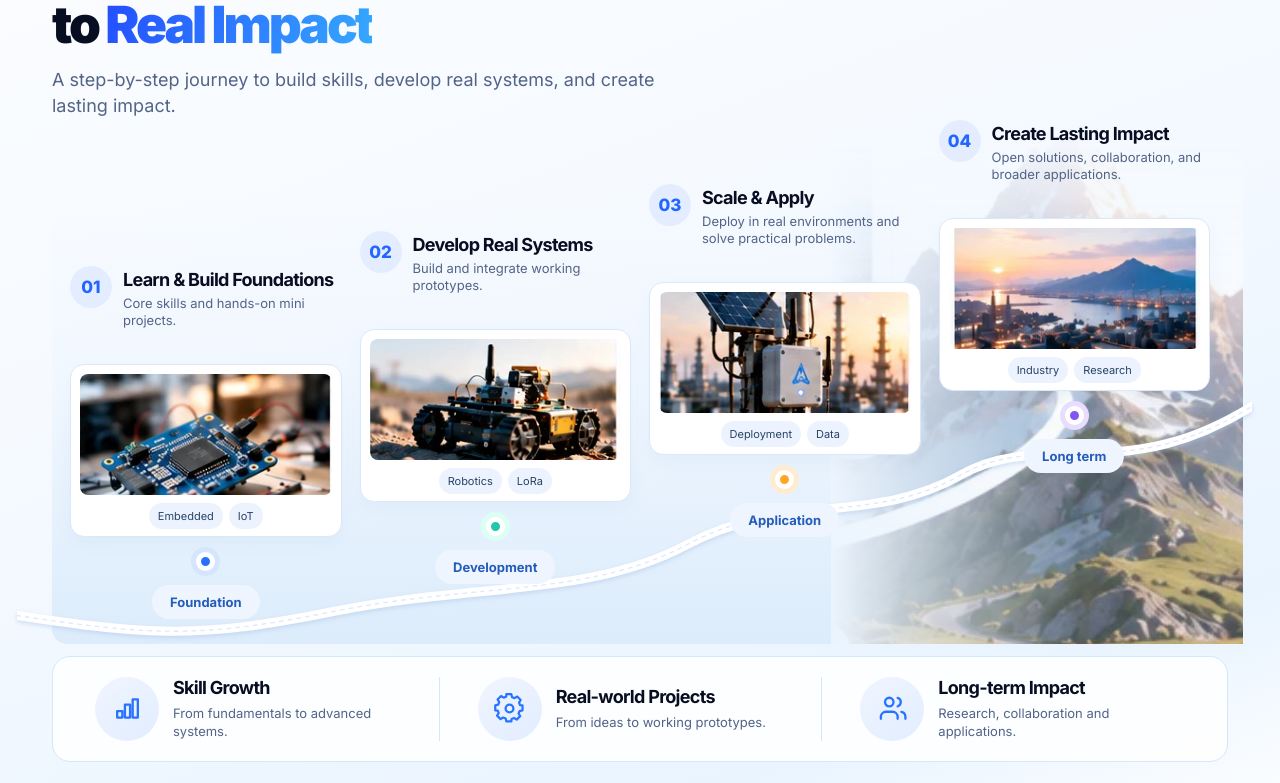
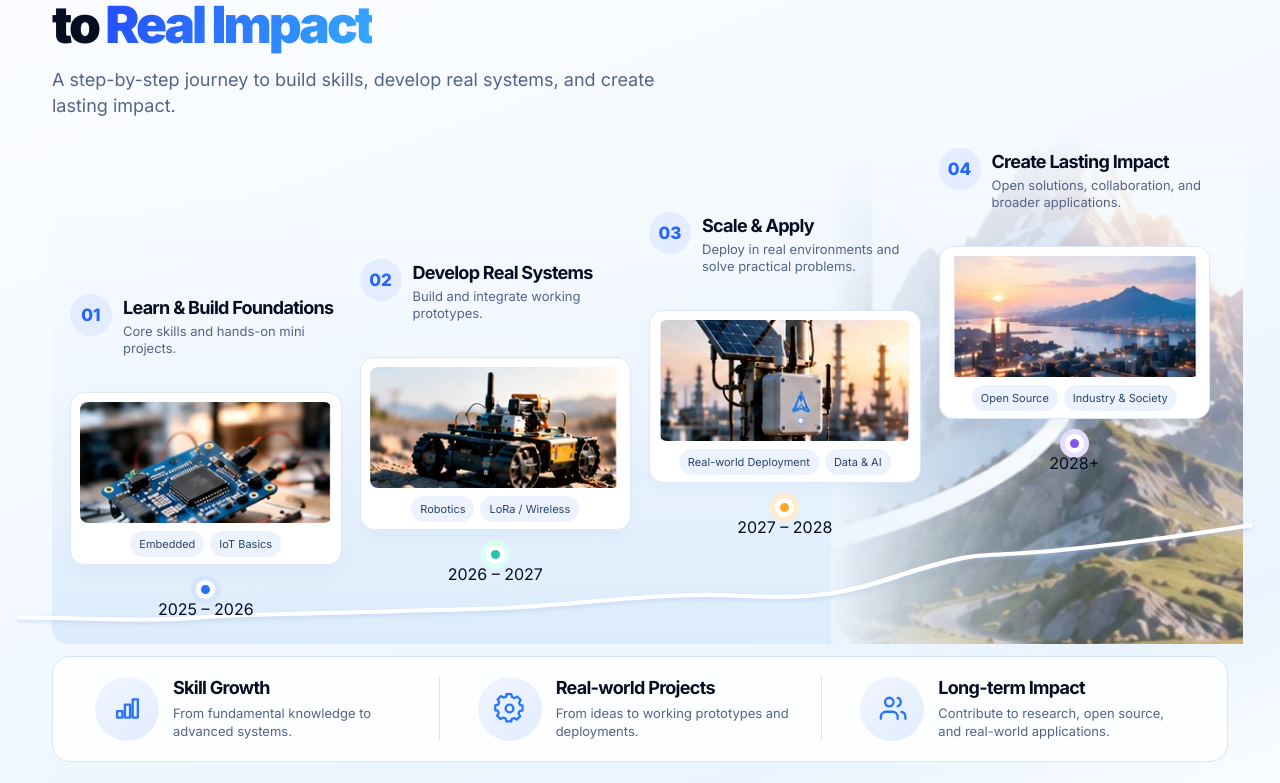
Before and after one commit to khanhpn308/landing_page, a React (Vite) app: page / in a window 1280 px wide. Shown: the part 4097-4880 px from the top of the page. Built offline with nearby package versions, Linux system fonts and the light colour scheme.

Commit message:
fix(roadmap): restore dated rising milestones and reference layout

```diff
--- a/src/App.jsx
+++ b/src/App.jsx
@@ -157,19 +157,53 @@ function Projects(){const [filter,setFilter]=useState('All'); const cards=useMem
  <div className="project-grid">{cards.map(c=><article key={c.title} className="project-card"><div className="project-image"><img src={A+c.img} alt="" loading="lazy"/><span className="project-type-icon"><Icon name={c.icon} size={28}/></span></div><div className="project-description"><h3>{c.title}</h3><p>{c.text}</p><div className="project-foot"><div className="tags">{c.tags.map(t=><span key={t}>{t}</span>)}</div><a href="#join" className="circle-link" aria-label={'Discuss '+c.title}><Icon name="arrow" size={18}/></a></div></div></article>)}</div>
  <div className="collab-banner"><span className="collab-icon"><Icon name="bulb" size={32}/></span><div><h3>Have an idea?</h3><p>We are open to collaboration and real-world challenges.</p></div><Cta href="#join">Work With Us</Cta></div>
  </div></section>}
-const milestones=[
- {num:'01',name:'Learn & Build Foundations',sub:'Core skills and hands-on mini projects.',stage:'Foundation',pill:'Embedded · IoT',img:'roadmap-one.webp'},
- {num:'02',name:'Develop Real Systems',sub:'Build and integrate working prototypes.',stage:'Development',pill:'Robotics · LoRa',img:'roadmap-two.webp'},
- {num:'03',name:'Scale & Apply',sub:'Deploy in real environments and solve practical problems.',stage:'Application',pill:'Deployment · Data',img:'roadmap-three.webp'},
- {num:'04',name:'Create Lasting Impact',sub:'Open solutions, collaboration, and broader applications.',stage:'Long term',pill:'Industry · Research',img:'roadmap-four.webp'}
+const milestones = [
+  {num:'01',name:'Learn & Build Foundations',sub:'Core skills and hands-on mini projects.',year:'2025 – 2026',tags:['Embedded','IoT Basics'],img:'roadmap-one.webp',accent:'blue'},
+  {num:'02',name:'Develop Real Systems',sub:'Build and integrate working prototypes.',year:'2026 – 2027',tags:['Robotics','LoRa / Wireless'],img:'roadmap-two.webp',accent:'mint'},
+  {num:'03',name:'Scale & Apply',sub:'Deploy in real environments and solve practical problems.',year:'2027 – 2028',tags:['Real-world Deployment','Data & AI'],img:'roadmap-three.webp',accent:'gold'},
+  {num:'04',name:'Create Lasting Impact',sub:'Open solutions, collaboration, and broader applications.',year:'2028+',tags:['Open Source','Industry & Society'],img:'roadmap-four.webp',accent:'purple'}
 ];
-function Roadmap(){return <section id="roadmap" className="section roadmap-section"><div className="container">
-  <div className="roadmap-top"><div className="kicker">ROADMAP <span className="kicker-line"/></div><h2>From Learning<br/>to <span className="text-blue">Real Impact</span></h2><p>A step-by-step journey to build skills, develop real systems, and create lasting impact.</p></div>
-  <div className="roadmap-scene"><div className="roadmap-mountain"/><svg className="roadmap-path" viewBox="0 0 1400 290" preserveAspectRatio="none" aria-hidden="true"><path d="M-50 251 C150 282 200 285 360 254 S650 238 760 181 S970 160 1070 105 S1270 130 1440 3" fill="none" stroke="#ffffff" strokeWidth="10" strokeLinecap="round"/><path d="M-50 251 C150 282 200 285 360 254 S650 238 760 181 S970 160 1070 105 S1270 130 1440 3" fill="none" stroke="#dee9fc" strokeWidth="1.5" strokeLinecap="round" strokeDasharray="4 6"/></svg>
-  <div className="roadmap-items">{milestones.map((m,i)=><article className={'milestone milestone-'+(i+1)} key={m.num}><div className="milestone-head"><span>{m.num}</span><div><h3>{m.name}</h3><p>{m.sub}</p></div></div><div className="milestone-media"><img src={A+m.img} alt="" loading="lazy"/><div className="milestone-tags">{m.pill.split(' · ').map(t=><span key={t}>{t}</span>)}</div></div><div className="milestone-dot"/><div className="milestone-stage">{m.stage}</div></article>)}</div>
-  </div>
-  <div className="roadmap-benefits">{[['bars','Skill Growth','From fundamentals to advanced systems.'],['gear','Real-world Projects','From ideas to working prototypes.'],['people','Long-term Impact','Research, collaboration and applications.']].map(([icon,title,desc])=><div className="benefit" key={title}><span className="round-icon"><Icon name={icon} size={31}/></span><div><h3>{title}</h3><p>{desc}</p></div></div>)}</div>
-</div></section>}
+function Roadmap(){
+  return <section id="roadmap" className="section roadmap-section">
+    <div className="container roadmap-layout">
+      <div className="roadmap-top">
+        <div className="kicker">ROADMAP <span className="kicker-line"/></div>
+        <h2>From Learning<br/>to <span className="text-blue">Real Impact</span></h2>
+        <p>A step-by-step journey to build skills, develop real systems, and create lasting impact.</p>
+      </div>
+      <div className="roadmap-scene">
+        <div className="roadmap-mountain" aria-hidden="true"/>
+        <svg className="roadmap-path" viewBox="0 0 1536 786" preserveAspectRatio="none" aria-hidden="true">
+          <path d="M-20 705 C130 713 168 718 226 707 S450 691 572 682 S790 629 904 643 S1050 616 1120 566 S1190 526 1253 516 S1410 480 1556 426" fill="none" stroke="white" strokeWidth="12" strokeLinecap="round"/>
+        </svg>
+        <div className="roadmap-items">
+          {milestones.map((m,i)=><article className={'milestone milestone-'+(i+1)} key={m.num}>
+            <div className="milestone-head">
+              <span className={'milestone-count milestone-count-'+m.accent}>{m.num}</span>
+              <div><h3>{m.name}</h3><p>{m.sub}</p></div>
+            </div>
+            <div className="milestone-media">
+              <img src={A+m.img} alt="" loading="lazy"/>
+              <div className="milestone-tags">{m.tags.map(t=><span key={t}>{t}</span>)}</div>
+            </div>
+            <div className={'milestone-dot milestone-dot-'+m.accent}/>
+            <div className={'milestone-year milestone-year-'+m.accent}>{m.year}</div>
+          </article>)}
+        </div>
+      </div>
+      <div className="roadmap-benefits">
+        {[
+          ['bars','Skill Growth','From fundamental knowledge to advanced systems.'],
+          ['gear','Real-world Projects','From ideas to working prototypes and deployments.'],
+          ['people','Long-term Impact','Contribute to research, open source, and real-world applications.']
+        ].map(([icon,title,desc])=><div className="benefit" key={title}>
+          <span className="round-icon"><Icon name={icon} size={31}/></span>
+          <div><h3>{title}</h3><p>{desc}</p></div>
+        </div>)}
+      </div>
+    </div>
+  </section>;
+}
 function Join(){const [form,setForm]=useState({name:'',year:'',phone:'',email:''});const [submitted,setSubmitted]=useState(false);const change=(field,value)=>{setForm(o=>({...o,[field]:value}));setSubmitted(false);};const thisYear=new Date().getFullYear();return <section id="join" className="section join-section"><div className="container join-grid"><div className="join-intro"><div className="kicker">JOIN US <span className="kicker-line"/></div><h2>Be Part of<br/><span className="text-blue">Our Team</span></h2><p>Fill in the form to express your interest in joining our lab.</p><img src={A+'join-hardware.webp'} alt="Electronics prototyping equipment on a lab desk" loading="lazy"/></div>
  <form className="join-form" onSubmit={e=>{e.preventDefault();setSubmitted(true);}}><div className="form-title"><span className="round-icon"><Icon name="user" size={31}/></span><div><h3>Application Form</h3><p>Let us know a bit about you.</p></div></div>
   <label>Họ và tên<div className="input-wrap"><Icon name="user"/><input required autoComplete="name" placeholder="Nhập họ và tên của bạn" value={form.name} onChange={e=>change('name',e.target.value)}/></div></label>
```
